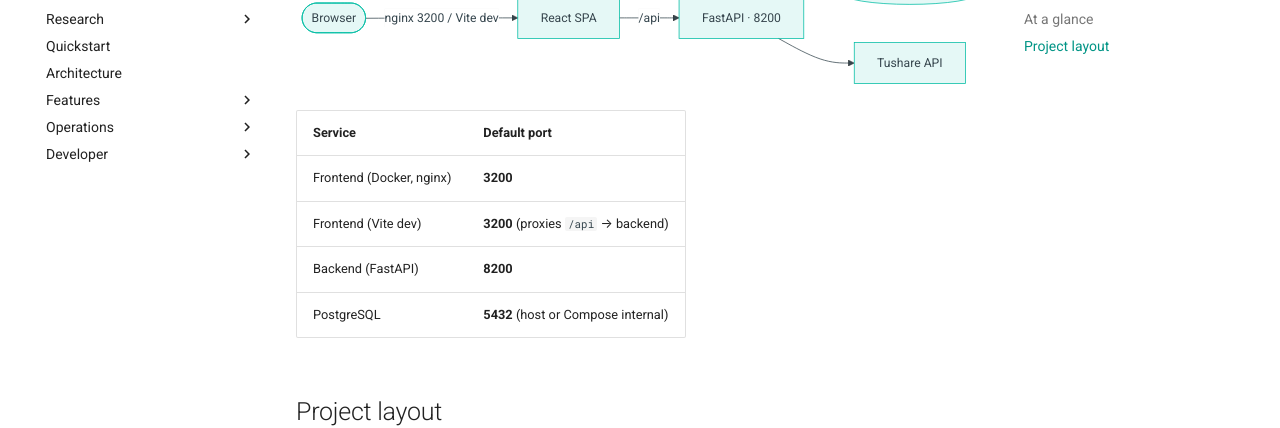
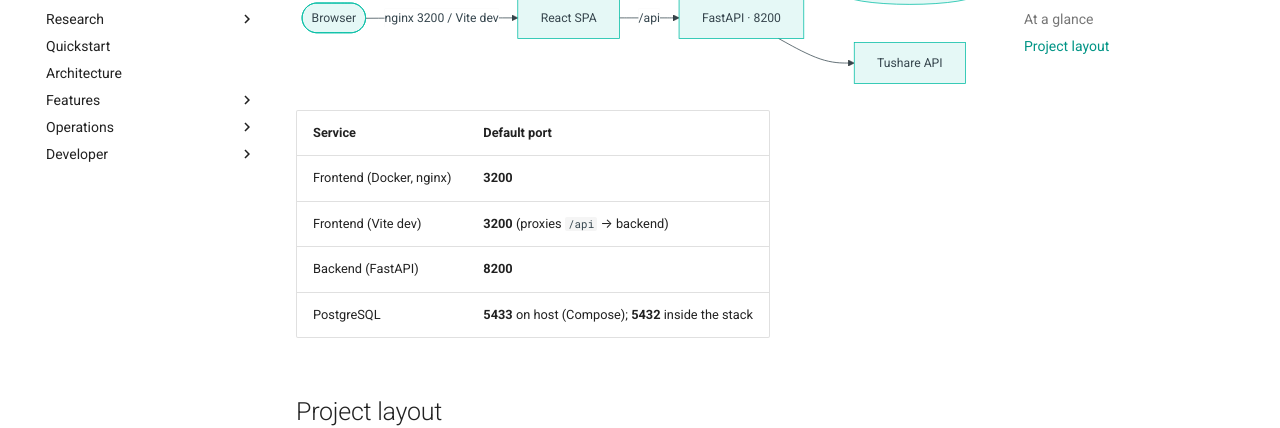
Before and after one commit to yingrui/turtle, an MkDocs documentation site: the page built from docs/index.md, in a window 1280 px wide and 900 px high, scrolled down 1570 px. Shown: the part 143-571 px from the top of the window. Built offline with MkDocs 1.6.1 and Material for MkDocs 9.7.7, drawn with Linux system fonts in a browser that asks for light colours.

Commit message:
Expose Compose Postgres on host port 5433.
Map container 5432 to STOCK_DATABASE_HOST_PORT (default 5433) so local tools
can connect without conflicting with a host PostgreSQL on 5432.

Co-authored-by: Cursor <cursoragent@cursor.com>

```diff
--- a/docs/index.md
+++ b/docs/index.md
@@ -53,7 +53,7 @@ flowchart LR
 | Frontend (Docker, nginx) | **3200** |
 | Frontend (Vite dev) | **3200** (proxies `/api` → backend) |
 | Backend (FastAPI) | **8200** |
-| PostgreSQL | **5432** (host or Compose internal) |
+| PostgreSQL | **5433** on host (Compose); **5432** inside the stack |
 
 ## Project layout
 
```
Also changed, not shown: docs/operations/docker.md (+1 -1 lines), 2 other files.
